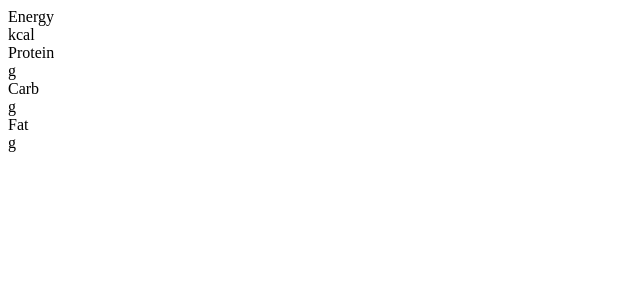
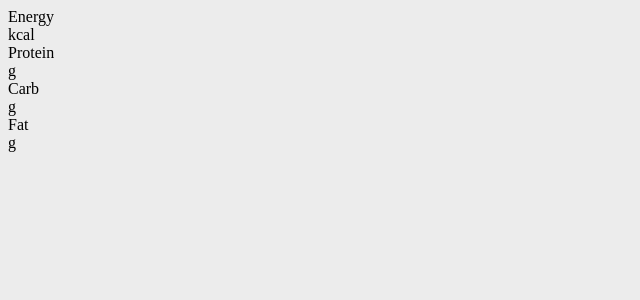
Before and after one commit to travfu/frugal-protein, a Django app: template frugal_protein/products/templates/products/product.html in a window 1280 px wide. Shown: the top 300 px of the page, without its empty margins (0-640 px from the left). Run offline with Django 3.2, Linux system fonts and the light colour scheme; the template is opened without the code that fills it, so the values that code supplies are empty.

Commit message:
initialise css file and add it to product page's template

```diff
--- /dev/null
+++ b/frugal_protein/products/static/products/css/product.css
@@ -0,0 +1,4 @@
+/* BASE */
+:root {
+    background: rgb(236, 236, 236)
+}
--- a/frugal_protein/products/templates/products/product_base.html
+++ b/frugal_protein/products/templates/products/product_base.html
@@ -1,4 +1,10 @@
 {% extends "products/html_base.html" %}
+
+{% load static %}
+
+{% block header %}
+    <link rel="stylesheet" href="{% static "products/css/product.css" %}">
+{% endblock header %}
 
 {% block content %}
     <div class="container">
```
